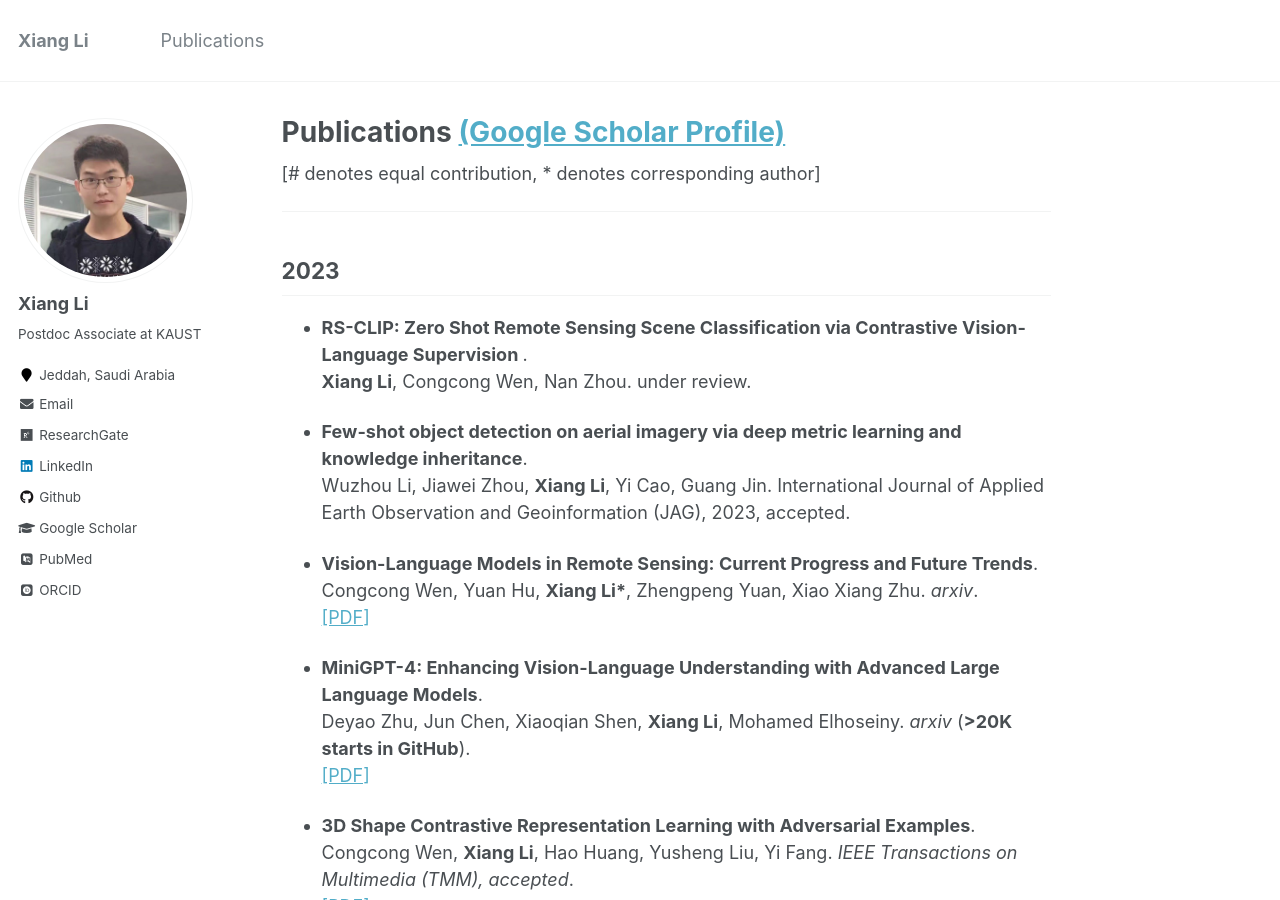
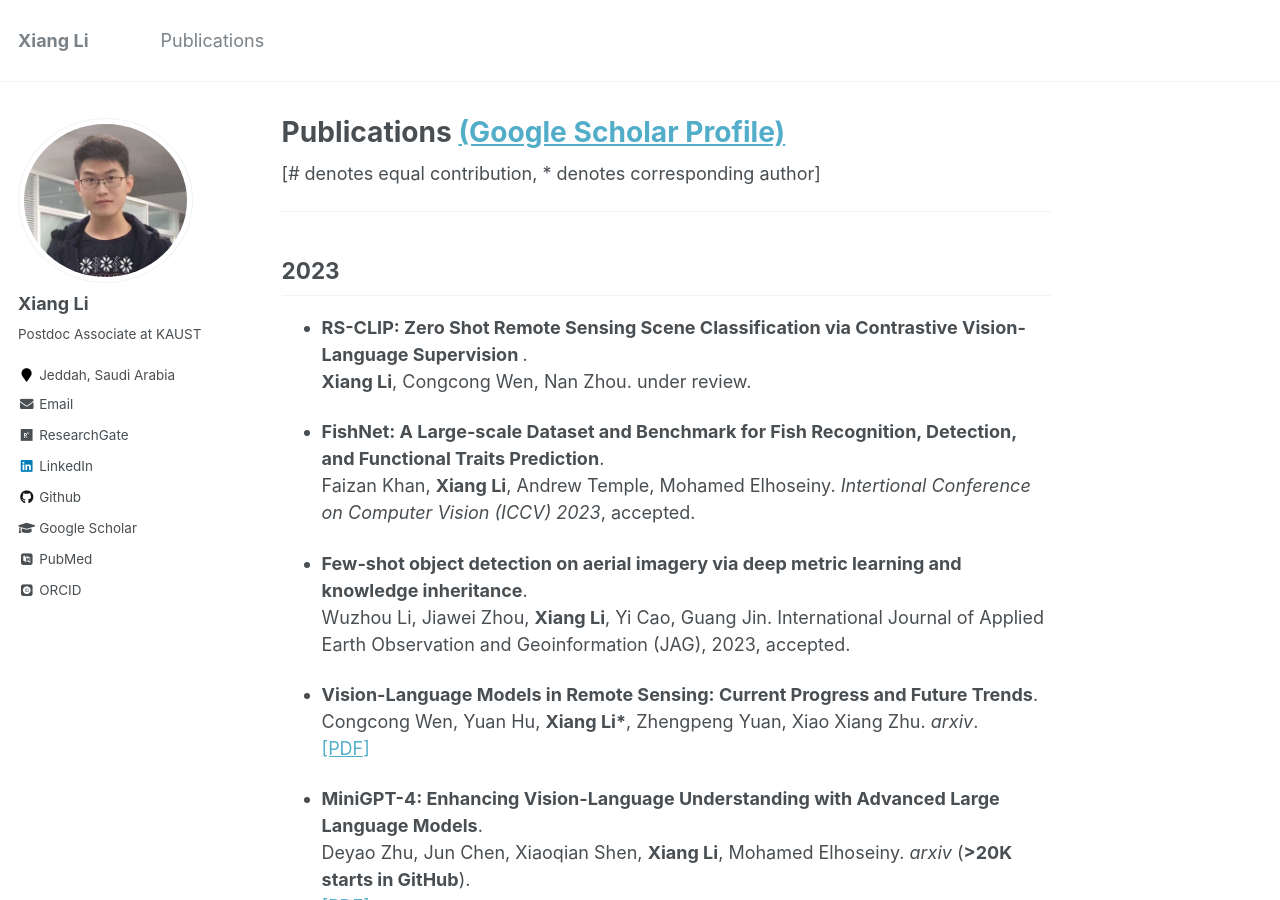
Before and after one commit to lx709/lx709.github.io, a Jekyll site: the page built from _pages/publications.md, in a window 1280 px wide and 900 px high. Built offline with Jekyll 4.4.1, drawn with Linux system fonts in a browser that asks for light colours; some web fonts are replaced.

Commit message:
Update publications.md

```diff
--- a/_pages/publications.md
+++ b/_pages/publications.md
@@ -10,6 +10,9 @@ author_profile: true
 ## 2023
 * <b>RS-CLIP: Zero Shot Remote Sensing Scene Classification via Contrastive Vision-Language Supervision </b>. <br>
 <b>Xiang Li</b>, Congcong Wen, Nan Zhou. under review.
+
+* <b>FishNet: A Large-scale Dataset and Benchmark for Fish Recognition, Detection, and Functional Traits Prediction</b>. <br>
+Faizan Khan, <b>Xiang Li</b>, Andrew Temple, Mohamed Elhoseiny. <i>Intertional Conference on Computer Vision (ICCV) 2023</i>, accepted.<br>
 
 * <b>Few-shot object detection on aerial imagery via deep metric learning and knowledge inheritance</b>. <br>
 Wuzhou Li, Jiawei Zhou, <b>Xiang Li</b>, Yi Cao, Guang Jin. International Journal of Applied Earth Observation and Geoinformation (JAG), 2023, accepted.
```
